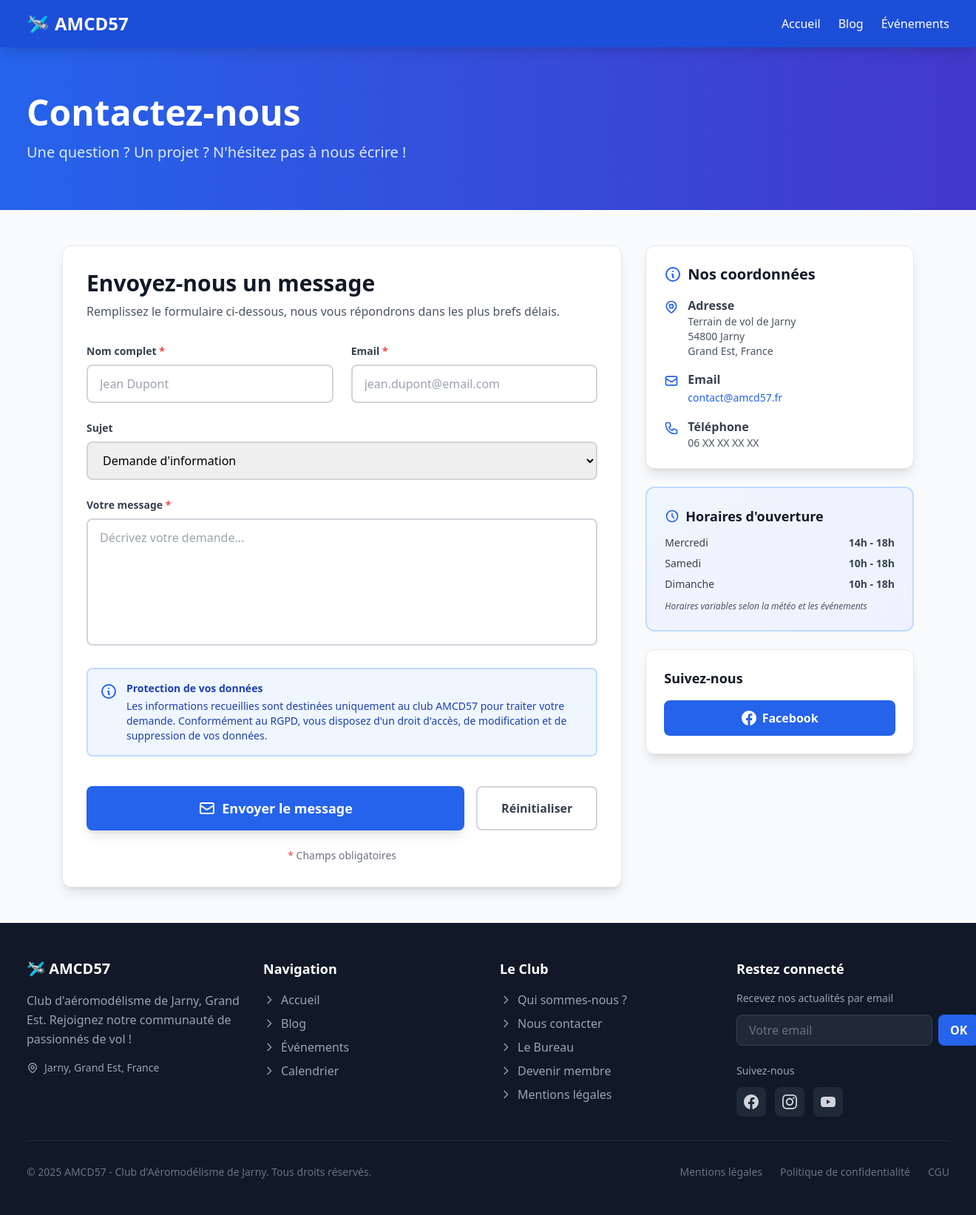
After one commit to alo635/amcd57-django, a Django app: page /contact/ in a window 1320 px wide. The commit adds this page. Shown: the whole page at 74% size. Run offline with Django 5.2, Linux system fonts and the light colour scheme; some libraries are stand-ins or nearby versions.

Commit message:
🔧 fix: Corrections page de contact
- Lien 'Nous contacter' sur page accueil pointe vers formulaire
- Redirection vers accueil après envoi formulaire réussi
- Ajout emojis dans messages de succès/erreur

```diff
--- a/core/urls.py
+++ b/core/urls.py
@@ -15,7 +15,7 @@ urlpatterns = [
     path('api/weather/', views.weather_widget, name='weather_api'),
 
     # Page contact : http://127.0.0.1:8000/contact/
-    # path('contact/', views.contact, name='contact'),
+    path('contact/', views.contact, name='contact'),
 
     # Page à propos : http://127.0.0.1:8000/qui-sommes-nous/
     # path('qui-sommes-nous/', views.about, name='about'),
--- a/core/views.py
+++ b/core/views.py
@@ -2,7 +2,7 @@
 Vues pour l'application Core AMCD57
 """
 
-from django.shortcuts import render
+from django.shortcuts import render, redirect
 from django.utils import timezone
 from django.http import JsonResponse
 from blog.models import Article
@@ -10,6 +10,8 @@ from events.models import Evenement
 from members.models import ProfilMembre
 from django.core.cache import cache
 from .services.weather import WeatherService
+from django.contrib import messages
+from .models import ContactMessage
 
 
 def home(request):
@@ -90,3 +92,63 @@ def weather_widget(request):
         'current': current_weather,
         'forecast': forecast
     })
+
+def contact(request):
+    """
+    Page de contact avec formulaire
+    URL : /contact/
+    """
+    if request.method == 'POST':
+        # Récupération des données du formulaire
+        nom = request.POST.get('nom', '').strip()
+        email = request.POST.get('email', '').strip()
+        sujet = request.POST.get('sujet', '')
+        message_text = request.POST.get('message', '').strip()
+
+        # Validation simple
+        if not nom or not email or not message_text:
+            messages.error(request, "Tous les champs obligatoires doivent être remplis.")
+            return redirect('core:contact')
+
+        # Récupération de l'IP (optionnel)
+        ip_address = request.META.get('REMOTE_ADDR', '')
+
+        # Création du message de contact
+        try:
+            contact_message = ContactMessage.objects.create(
+                nom=nom,
+                email=email,
+                sujet=sujet,
+                message=message_text,
+                ip_address=ip_address,
+                statut='nouveau',
+                lu=False
+            )
+
+            # TODO: Envoyer un email de notification au club
+            # send_mail(
+            #     subject=f"[AMCD57] Nouveau message de contact - {sujet}",
+            #     message=f"De: {nom} ({email})\n\n{message_text}",
+            #     from_email=settings.DEFAULT_FROM_EMAIL,
+            #     recipient_list=['contact@amcd57.fr'],
+            # )
+
+            messages.success(
+                request,
+                "✅ Votre message a été envoyé avec succès ! Nous vous répondrons dans les plus brefs délais."
+            )
+            return redirect('core:home')
+
+        except Exception as e:
+            messages.error(
+                request,
+                "❌ Une erreur est survenue lors de l'envoi de votre message. Veuillez réessayer."
+            )
+            return redirect('core:contact')
+
+    # GET - Affichage du formulaire
+    context = {
+        'sujets': ContactMessage.SUJET_CHOICES,
+    }
+
+    return render(request, 'core/contact.html', context)
--- a/templates/base/base.html
+++ b/templates/base/base.html
@@ -158,7 +158,7 @@
                             </a>
                         </li>
                         <li>
-                            <a href="#" class="text-gray-400 hover:text-white transition flex items-center gap-2">
+                            <a href="{% url 'core:contact' %}" class="text-gray-400 hover:text-white transition flex items-center gap-2">
                                 <svg class="w-4 h-4" fill="none" stroke="currentColor" viewBox="0 0 24 24">
                                     <path stroke-linecap="round" stroke-linejoin="round" stroke-width="2" d="M9 5l7 7-7 7"/>
                                 </svg>
--- /dev/null
+++ b/templates/core/contact.html
@@ -0,0 +1,252 @@
+{% extends 'base/base.html' %}
+{% load static %}
+
+{% block title %}Nous contacter - AMCD57{% endblock %}
+
+{% block content %}
+<!-- Hero Section -->
+<div class="bg-gradient-to-r from-blue-600 to-indigo-700 text-white py-16">
+    <div class="container mx-auto px-4">
+        <h1 class="text-5xl font-bold mb-4">Contactez-nous</h1>
+        <p class="text-xl text-blue-100">
+            Une question ? Un projet ? N'hésitez pas à nous écrire !
+        </p>
+    </div>
+</div>
+
+<div class="container mx-auto px-4 py-12">
+    <div class="max-w-6xl mx-auto">
+
+        <div class="grid grid-cols-1 lg:grid-cols-3 gap-8">
+
+            <!-- Formulaire de contact (2/3) -->
+            <div class="lg:col-span-2">
+                <div class="bg-white rounded-xl shadow-lg border border-gray-200 p-8">
+
+                    <h2 class="text-3xl font-bold text-gray-900 mb-2">Envoyez-nous un message</h2>
+                    <p class="text-gray-600 mb-8">
+                        Remplissez le formulaire ci-dessous, nous vous répondrons dans les plus brefs délais.
+                    </p>
+
+                    <!-- Messages flash -->
+                    {% if messages %}
+                    <div class="mb-6">
+                        {% for message in messages %}
+                        <div class="px-4 py-3 rounded-lg mb-2 {% if message.tags == 'success' %}bg-green-100 border border-green-400 text-green-800{% elif message.tags == 'error' %}bg-red-100 border border-red-400 text-red-800{% else %}bg-blue-100 border border-blue-400 text-blue-800{% endif %}">
+                            {{ message }}
+                        </div>
+                        {% endfor %}
+                    </div>
+                    {% endif %}
+
+                    <!-- Formulaire -->
+                    <form method="post" class="space-y-6">
+                        {% csrf_token %}
+
+                        <!-- Nom et Email -->
+                        <div class="grid grid-cols-1 md:grid-cols-2 gap-6">
+                            <!-- Nom -->
+                            <div>
+                                <label for="nom" class="block text-sm font-semibold text-gray-700 mb-2">
+                                    Nom complet <span class="text-red-500">*</span>
+                                </label>
+                                <input type="text"
+                                       name="nom"
+                                       id="nom"
+                                       required
+                                       placeholder="Jean Dupont"
+                                       class="w-full px-4 py-3 border-2 border-gray-300 rounded-lg focus:border-blue-500 focus:ring-2 focus:ring-blue-200 transition">
+                            </div>
+
+                            <!-- Email -->
+                            <div>
+                                <label for="email" class="block text-sm font-semibold text-gray-700 mb-2">
+                                    Email <span class="text-red-500">*</span>
+                                </label>
+                                <input type="email"
+                                       name="email"
+                                       id="email"
+                                       required
+                                       placeholder="jean.dupont@email.com"
+                                       class="w-full px-4 py-3 border-2 border-gray-300 rounded-lg focus:border-blue-500 focus:ring-2 focus:ring-blue-200 transition">
+                            </div>
+                        </div>
+
+                        <!-- Sujet -->
+                        <div>
+                            <label for="sujet" class="block text-sm font-semibold text-gray-700 mb-2">
+                                Sujet
+                            </label>
+                            <select name="sujet"
+                                    id="sujet"
+                                    class="w-full px-4 py-3 border-2 border-gray-300 rounded-lg focus:border-blue-500 focus:ring-2 focus:ring-blue-200 transition">
+                                {% for value, label in sujets %}
+                                <option value="{{ value }}">{{ label }}</option>
+                                {% endfor %}
+                            </select>
+                        </div>
+
+                        <!-- Message -->
+                        <div>
+                            <label for="message" class="block text-sm font-semibold text-gray-700 mb-2">
+                                Votre message <span class="text-red-500">*</span>
+                            </label>
+                            <textarea name="message"
+                                      id="message"
+                                      rows="6"
+                                      required
+                                      placeholder="Décrivez votre demande..."
+                                      class="w-full px-4 py-3 border-2 border-gray-300 rounded-lg focus:border-blue-500 focus:ring-2 focus:ring-blue-200 transition resize-none"></textarea>
+                        </div>
+
+                        <!-- Note RGPD -->
+                        <div class="bg-blue-50 border-2 border-blue-200 rounded-lg p-4">
+                            <div class="flex items-start gap-3">
+                                <svg class="w-6 h-6 text-blue-600 flex-shrink-0 mt-0.5" fill="none" stroke="currentColor" viewBox="0 0 24 24">
+                                    <path stroke-linecap="round" stroke-linejoin="round" stroke-width="2" d="M13 16h-1v-4h-1m1-4h.01M21 12a9 9 0 11-18 0 9 9 0 0118 0z"/>
+                                </svg>
+                                <div class="text-sm text-blue-800">
+                                    <p class="font-semibold mb-1">Protection de vos données</p>
+                                    <p>
+                                        Les informations recueillies sont destinées uniquement au club AMCD57
+                                        pour traiter votre demande. Conformément au RGPD, vous disposez d'un
+                                        droit d'accès, de modification et de suppression de vos données.
+                                    </p>
+                                </div>
+                            </div>
+                        </div>
+
+                        <!-- Boutons -->
+                        <div class="flex flex-col sm:flex-row gap-4 pt-4">
+                            <button type="submit"
+                                    class="flex-1 px-8 py-4 bg-blue-600 text-white rounded-lg hover:bg-blue-700 transition font-bold text-lg shadow-lg hover:shadow-xl flex items-center justify-center gap-2">
+                                <svg class="w-6 h-6" fill="none" stroke="currentColor" viewBox="0 0 24 24">
+                                    <path stroke-linecap="round" stroke-linejoin="round" stroke-width="2"
+                                          d="M3 8l7.89 5.26a2 2 0 002.22 0L21 8M5 19h14a2 2 0 002-2V7a2 2 0 00-2-2H5a2 2 0 00-2 2v10a2 2 0 002 2z"/>
+                                </svg>
+                                Envoyer le message
+                            </button>
+
+                            <button type="reset"
+                                    class="px-8 py-4 bg-white border-2 border-gray-300 text-gray-700 rounded-lg hover:border-gray-400 transition font-semibold">
+                                Réinitialiser
+                            </button>
+                        </div>
+
+                        <p class="text-sm text-gray-500 text-center">
+                            <span class="text-red-500">*</span> Champs obligatoires
+                        </p>
+
+                    </form>
+                </div>
+            </div>
+
+            <!-- Informations de contact (1/3) -->
+            <div class="lg:col-span-1">
+                <div class="space-y-6 sticky top-24">
+
+                    <!-- Coordonnées -->
+                    <div class="bg-white rounded-xl shadow-lg border border-gray-200 p-6">
+                        <h3 class="text-xl font-bold text-gray-900 mb-4 flex items-center gap-2">
+                            <svg class="w-6 h-6 text-blue-600" fill="none" stroke="currentColor" viewBox="0 0 24 24">
+                                <path stroke-linecap="round" stroke-linejoin="round" stroke-width="2"
+                                      d="M13 16h-1v-4h-1m1-4h.01M21 12a9 9 0 11-18 0 9 9 0 0118 0z"/>
+                            </svg>
+                            Nos coordonnées
+                        </h3>
+
+                        <div class="space-y-4 text-gray-700">
+                            <!-- Adresse -->
+                            <div class="flex items-start gap-3">
+                                <svg class="w-5 h-5 text-blue-600 flex-shrink-0 mt-1" fill="none" stroke="currentColor" viewBox="0 0 24 24">
+                                    <path stroke-linecap="round" stroke-linejoin="round" stroke-width="2"
+                                          d="M17.657 16.657L13.414 20.9a1.998 1.998 0 01-2.827 0l-4.244-4.243a8 8 0 1111.314 0z"/>
+                                    <path stroke-linecap="round" stroke-linejoin="round" stroke-width="2"
+                                          d="M15 11a3 3 0 11-6 0 3 3 0 016 0z"/>
+                                </svg>
+                                <div>
+                                    <p class="font-semibold">Adresse</p>
+                                    <p class="text-sm text-gray-600">Terrain de vol de Jarny</p>
+                                    <p class="text-sm text-gray-600">54800 Jarny</p>
+                                    <p class="text-sm text-gray-600">Grand Est, France</p>
+                                </div>
+                            </div>
+
+                            <!-- Email -->
+                            <div class="flex items-start gap-3">
+                                <svg class="w-5 h-5 text-blue-600 flex-shrink-0 mt-1" fill="none" stroke="currentColor" viewBox="0 0 24 24">
+                                    <path stroke-linecap="round" stroke-linejoin="round" stroke-width="2"
+                                          d="M3 8l7.89 5.26a2 2 0 002.22 0L21 8M5 19h14a2 2 0 002-2V7a2 2 0 00-2-2H5a2 2 0 00-2 2v10a2 2 0 002 2z"/>
+                                </svg>
+                                <div>
+                                    <p class="font-semibold">Email</p>
+                                    <a href="mailto:contact@amcd57.fr" class="text-blue-600 hover:text-blue-700 text-sm">
+                                        contact@amcd57.fr
+                                    </a>
+                                </div>
+                            </div>
+
+                            <!-- Téléphone (optionnel) -->
+                            <div class="flex items-start gap-3">
+                                <svg class="w-5 h-5 text-blue-600 flex-shrink-0 mt-1" fill="none" stroke="currentColor" viewBox="0 0 24 24">
+                                    <path stroke-linecap="round" stroke-linejoin="round" stroke-width="2"
+                                          d="M3 5a2 2 0 012-2h3.28a1 1 0 01.948.684l1.498 4.493a1 1 0 01-.502 1.21l-2.257 1.13a11.042 11.042 0 005.516 5.516l1.13-2.257a1 1 0 011.21-.502l4.493 1.498a1 1 0 01.684.949V19a2 2 0 01-2 2h-1C9.716 21 3 14.284 3 6V5z"/>
+                                </svg>
+                                <div>
+                                    <p class="font-semibold">Téléphone</p>
+                                    <p class="text-sm text-gray-600">06 XX XX XX XX</p>
+                                </div>
+                            </div>
+                        </div>
+                    </div>
+
+                    <!-- Horaires -->
+                    <div class="bg-gradient-to-br from-blue-50 to-indigo-50 rounded-xl border-2 border-blue-200 p-6">
+                        <h3 class="text-lg font-bold text-gray-900 mb-3 flex items-center gap-2">
+                            <svg class="w-5 h-5 text-blue-600" fill="none" stroke="currentColor" viewBox="0 0 24 24">
+                                <path stroke-linecap="round" stroke-linejoin="round" stroke-width="2"
+                                      d="M12 8v4l3 3m6-3a9 9 0 11-18 0 9 9 0 0118 0z"/>
+                            </svg>
+                            Horaires d'ouverture
+                        </h3>
+                        <div class="space-y-2 text-sm text-gray-700">
+                            <div class="flex justify-between">
+                                <span>Mercredi</span>
+                                <span class="font-semibold">14h - 18h</span>
+                            </div>
+                            <div class="flex justify-between">
+                                <span>Samedi</span>
+                                <span class="font-semibold">10h - 18h</span>
+                            </div>
+                            <div class="flex justify-between">
+                                <span>Dimanche</span>
+                                <span class="font-semibold">10h - 18h</span>
+                            </div>
+                        </div>
+                        <p class="text-xs text-gray-600 mt-3 italic">
+                            Horaires variables selon la météo et les événements
+                        </p>
+                    </div>
+
+                    <!-- Réseaux sociaux -->
+                    <div class="bg-white rounded-xl shadow-lg border border-gray-200 p-6">
+                        <h3 class="text-lg font-bold text-gray-900 mb-4">Suivez-nous</h3>
+                        <div class="flex gap-3">
+                            <a href="#"
+                               class="flex-1 py-3 bg-blue-600 hover:bg-blue-700 text-white rounded-lg flex items-center justify-center gap-2 transition font-semibold">
+                                <svg class="w-5 h-5" fill="currentColor" viewBox="0 0 24 24">
+                                    <path d="M24 12.073c0-6.627-5.373-12-12-12s-12 5.373-12 12c0 5.99 4.388 10.954 10.125 11.854v-8.385H7.078v-3.47h3.047V9.43c0-3.007 1.792-4.669 4.533-4.669 1.312 0 2.686.235 2.686.235v2.953H15.83c-1.491 0-1.956.925-1.956 1.874v2.25h3.328l-.532 3.47h-2.796v8.385C19.612 23.027 24 18.062 24 12.073z"/>
+                                </svg>
+                                Facebook
+                            </a>
+                        </div>
+                    </div>
+
+                </div>
+            </div>
+
+        </div>
+    </div>
+</div>
+
+{% endblock %}
--- a/templates/core/home.html
+++ b/templates/core/home.html
@@ -315,7 +315,7 @@
             Que vous soyez débutant ou pilote expérimenté, venez partager votre passion avec nous
         </p>
         <div class="flex flex-col sm:flex-row gap-4 justify-center">
-            <a href="#contact"
+            <a href="{% url 'core:contact' %}"
                class="inline-flex items-center justify-center gap-2 px-8 py-4 bg-white text-blue-900 rounded-lg hover:bg-blue-50 transition font-bold text-lg shadow-xl">
                 <svg class="w-6 h-6" fill="none" stroke="currentColor" viewBox="0 0 24 24">
                     <path stroke-linecap="round" stroke-linejoin="round" stroke-width="2"
```
